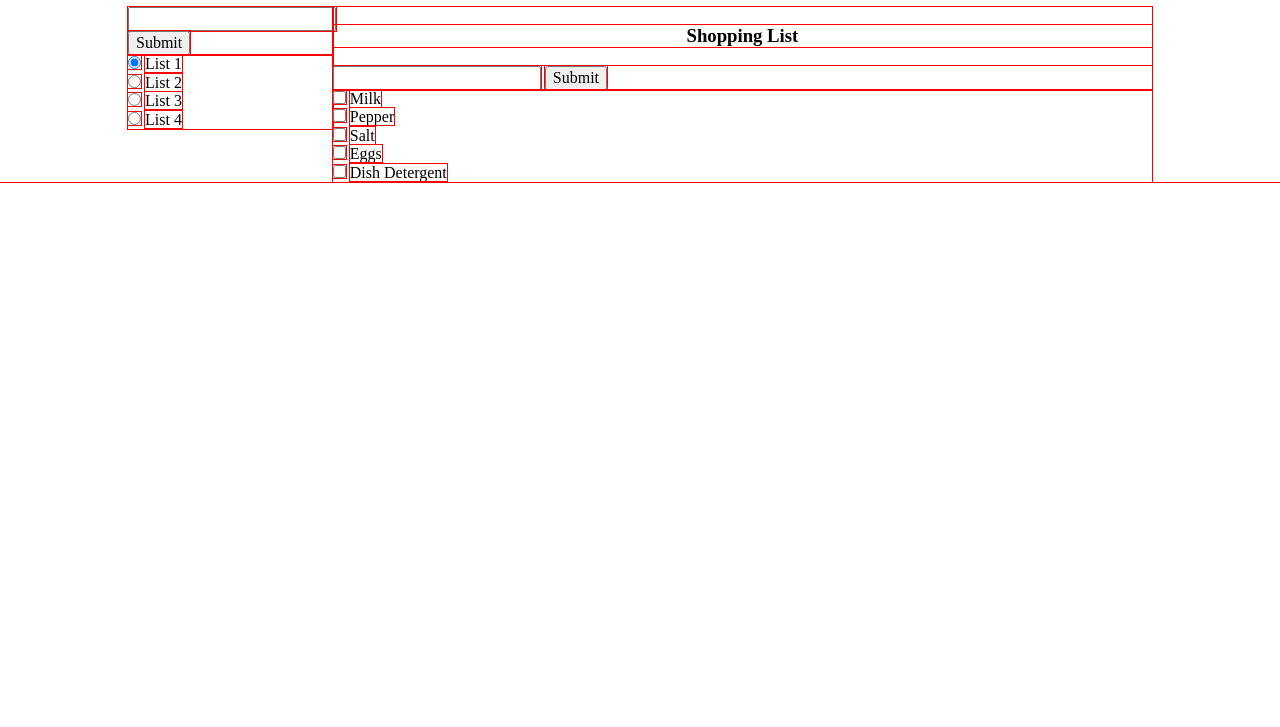
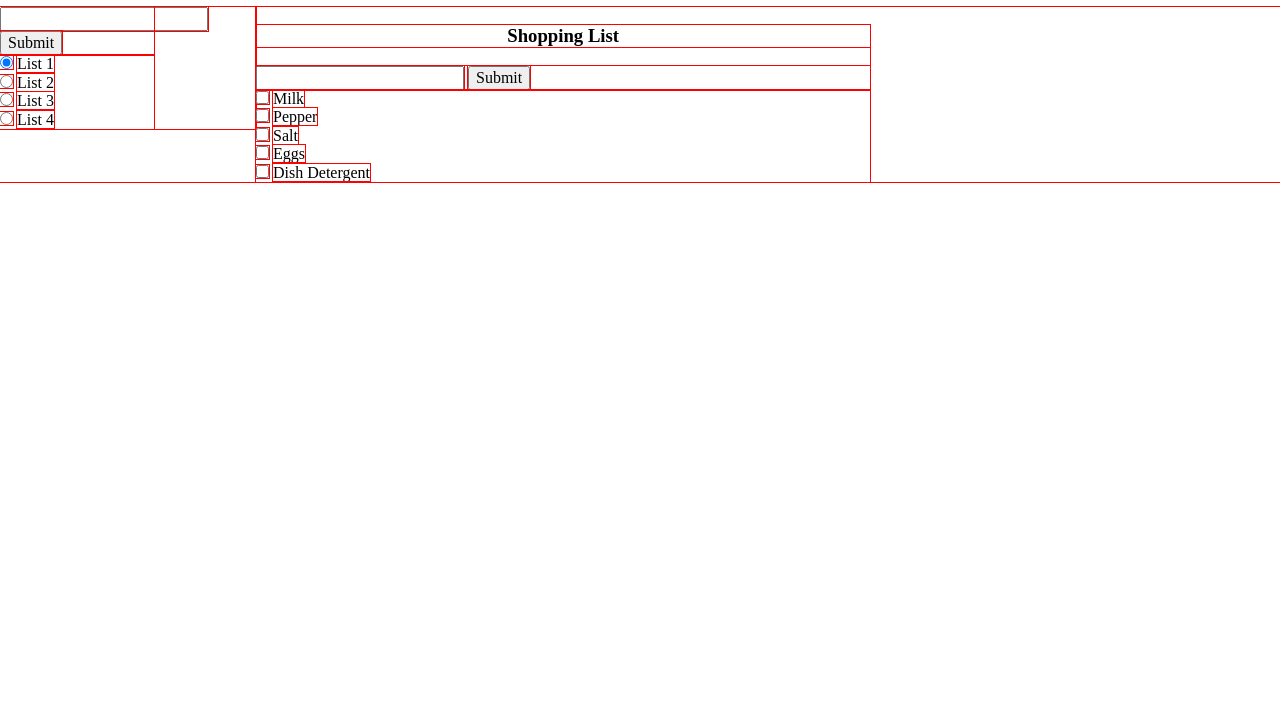
Before and after one commit to jayzamazing/Shopping-List-App, a plain HTML site: page index.html in a window 1280 px wide. Shown: the part 73-800 px from the top of the page. Drawn offline with nearby package versions, Linux system fonts and the light colour scheme.

Commit message:
Reworking index.html to use content class for all the content in the page, changed to media to control size of content in style.css. Still have a lot of work to rework this approach.

```diff
--- a/css/style.css
+++ b/css/style.css
@@ -12,7 +12,6 @@ html {
   box-sizing: inherit;
 }
 body {
-  width: 80%;
   margin: 0 auto;
 }
 .listNames {
@@ -30,3 +29,18 @@ body {
 .listNames {
 
 }
+@media (min-width: 48rem){
+  .content {
+      width: 46rem;
+  }
+}
+@media (min-width: 62rem) {
+    .content {
+        width: 60rem;
+    }
+}
+@media (min-width: 75rem) {
+    .content {
+        width: 60%;
+    }
+}
--- a/index.html
+++ b/index.html
@@ -8,16 +8,18 @@
 </head>
 <body>
   <header class="title">
+    <div class="content">
       <h1 class="titleImg">Awesome Shopping List</h1>
+    </div>
   </header>
   <aside class="listNames">
-    <div class="addListNames">
+    <div class="content">
       <form action="">
         <input type="text" class="listName">
         <input type="submit" value="Submit">
       </form>
     </div>
-    <div class="listItemNames">
+    <div class="content">
       <form action="">
         <input type="radio" name="listName" checked="true" value="list1">
         <label for="">List 1</label><br>
@@ -31,6 +33,7 @@
     </div>
   </aside>
   <section class="listItems">
+    <div class="content">
       <h3 class="listItemsTitle">Shopping List</h3>
       <div class="addListItem">
         <form action="">
@@ -38,7 +41,8 @@
         <input type="submit" value="Submit">
         </form>
       </div>
-    <div class="list">
+    </div>
+    <div class="content">
       <input type="checkbox" class="checkList">
       <label for="" class="checkListName">Milk</label><br>
       <input type="checkbox" class="checkList">
```
Lines whose indentation alone changed are shown as unchanged.
